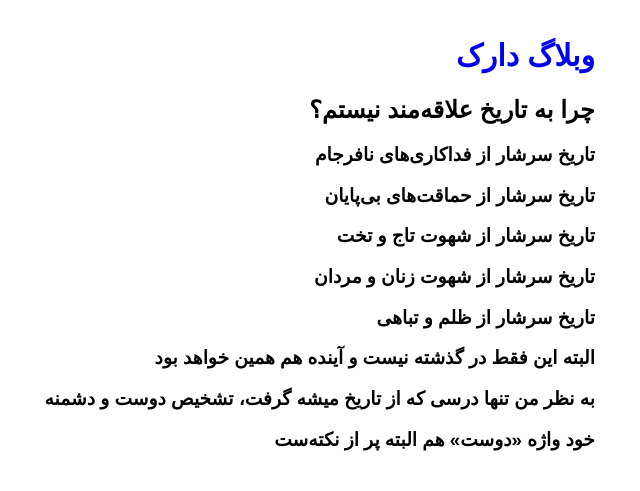
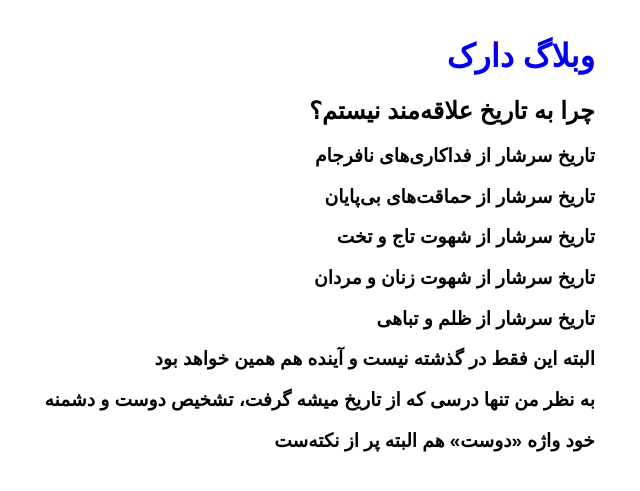
Before and after one commit to darkblog/darkblog.github.io, a Jekyll site: the page built from _posts/2024-7-4-2.md, in a window 1280 px wide. Shown: the top 491 px of the page, without its empty margins (508-1148 px from the left). Built offline with Jekyll 4.4.1, drawn with Linux system fonts in a browser that asks for light colours.

Commit message:
Update post.html

```diff
--- a/_layouts/post.html
+++ b/_layouts/post.html
@@ -7,7 +7,7 @@
 <head>
 <title>{{ page.title }}</title>
 <meta name="viewport" content="width=device-width">
-<style>body{font-family:sans-serif;margin:auto;padding:1em;max-width:80ch}a{text-decoration:none;font-size:30px}</style>
+<style>body{font-family:sans-serif;margin:auto;padding:1em;max-width:80ch}a{text-decoration:none}</style>
 </head>
 <body>
 <h1><a href="https://darkblog.github.io/">وبلاگ دارک</a></h1>
```
